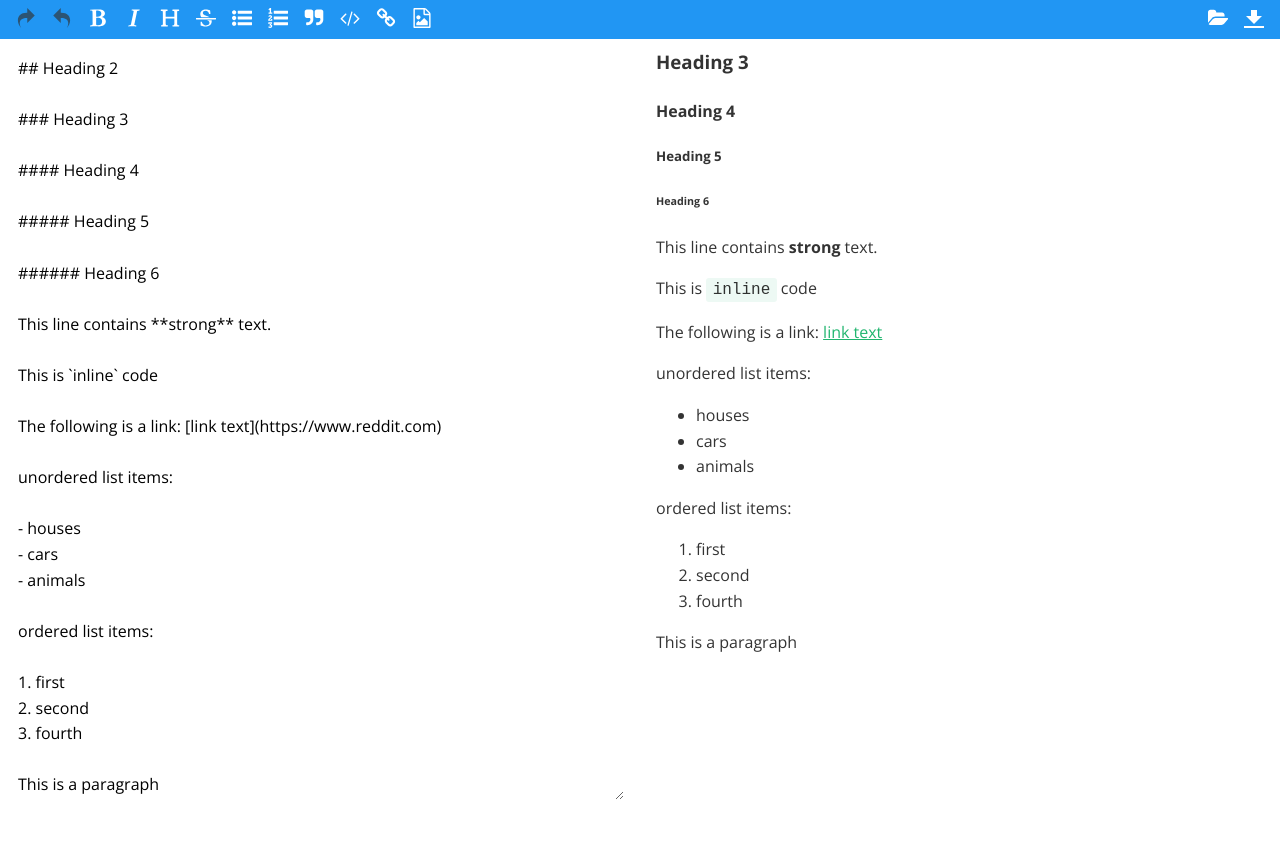
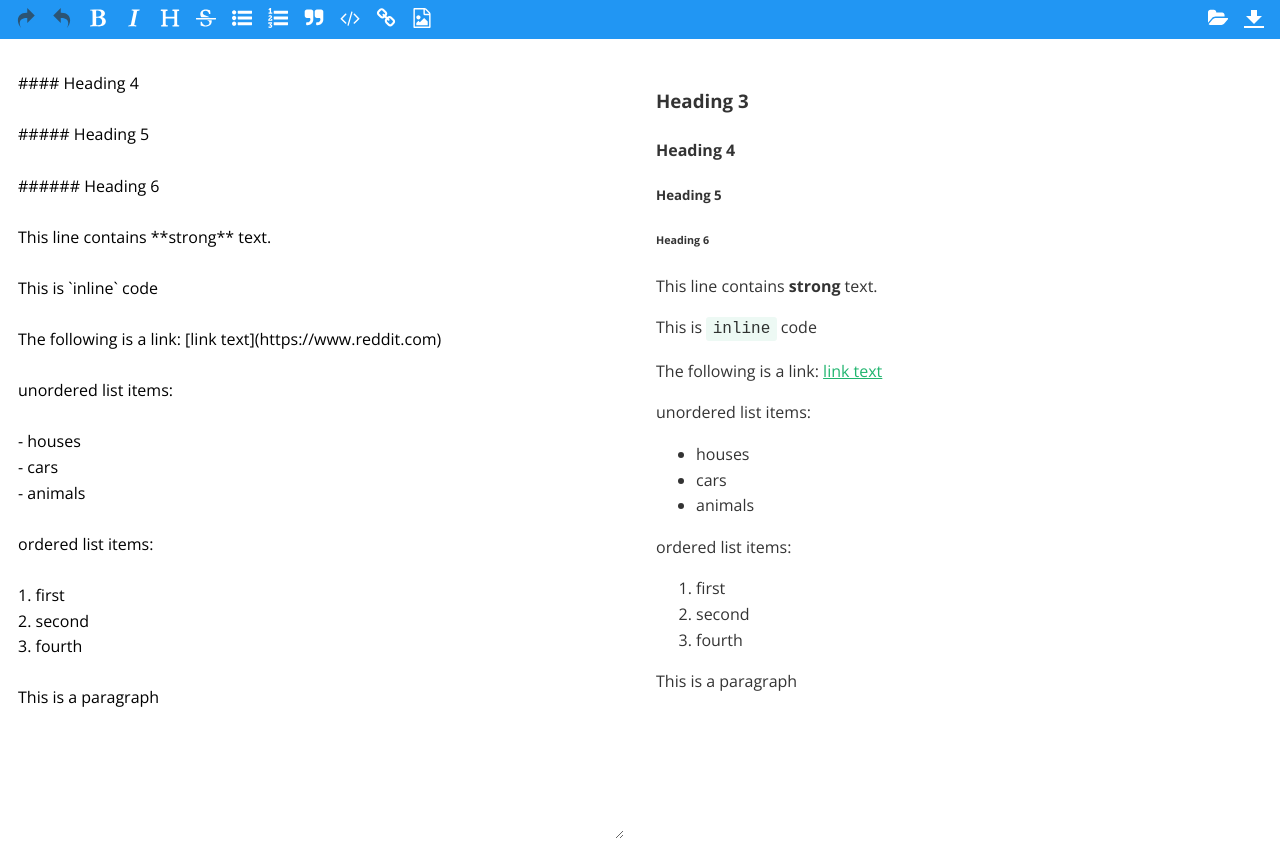
Before and after one commit to stanulilic/markdown-editor, a React (Create React App) app: page / in a window 1280 px wide. Before the commit the page ends 808 px from the top, so only its background shows below. Built offline with nearby package versions, Linux system fonts and the light colour scheme.

Commit message:
(feat): fix text editor texts being hidden
navbar was overlaying on top of text in both texteditor and preview
text at the botton on load wasn't shown.

```diff
--- a/src/App.js
+++ b/src/App.js
@@ -38,8 +38,6 @@ ordered list items:
 
 This is a paragraph`];
 
-// https://konvajs.org/docs/react/Undo-Redo.html
-// https://medium.com/better-programming/enhance-your-react-app-with-undo-and-reset-abilities-cee6f37af0d9
     const [mdHistory, setMdHistory] = useState(mdInitialHistory);
     const [md, setMarkdown] = useState(mdHistory[0]);
     let [historyStep, setHistoryStep] = useState(0);
--- a/src/index.css
+++ b/src/index.css
@@ -122,7 +122,7 @@ p code {
 
 .editor-container {
     line-height: 1.6;
-    /* padding-top: 39px; */
+    padding-top: 39px;
 }
 
 .split {
@@ -145,6 +145,7 @@ p code {
 .markdown-input {
     border: 0;
     outline: none;
+    padding-bottom: 8rem;
 }
 
 
```
